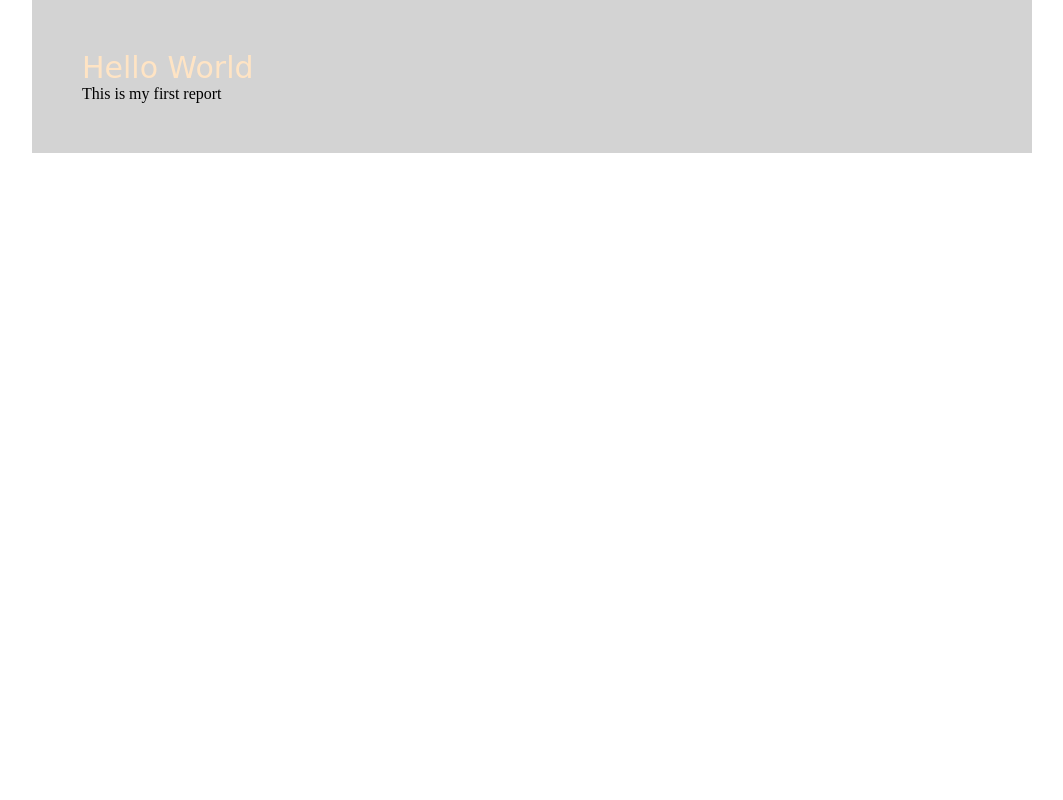
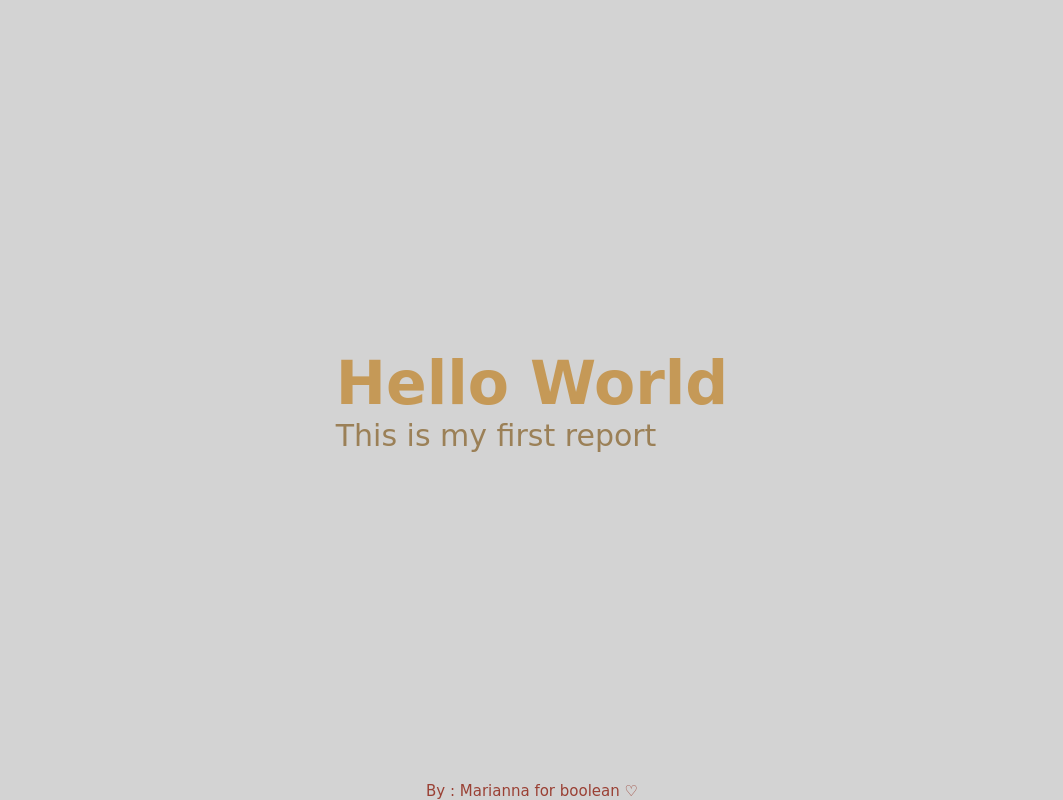
Before and after one commit to Soniamy/htmlcss-hello, a plain HTML site: page index.html in a window 1280 px wide. Shown: the whole page, without its empty margins (108-1171 px from the left). Drawn offline with Linux system fonts and the light colour scheme.

Commit message:
final review

```diff
--- a/index.html
+++ b/index.html
@@ -9,11 +9,12 @@
 <body>
     <div class="container">
       <header>
-         <div class="title">Hello World </div>
+         <div class="title">
+          <h1>Hello World</h1>
+          <p>This is my first report</p>
+        </div>
       </header>
-
-      <p>This is my first report</p>
-
+      <footer>By : Marianna for boolean ♡ </footer>
 
     </div>
 </body>
--- a/main.css
+++ b/main.css
@@ -1,9 +1,6 @@
 .container{
-    width: 1000px;
-    margin: auto;
-    border: 1 px solid black;
-    background-color: lightgrey;
-    padding: 50px;
+    background-color: lightgray;
+    height: 100vh;
     position: relative;
 }
 *{
@@ -11,9 +8,26 @@
     margin: 0;
     padding: 0;
 }
-.title{
+.title {
     font-family: cursive;
-    color: bisque;
     font-size: 30px;
-
+    position: absolute;
+    top: 50%;
+    left: 50%;
+    transform: translate(-50%,-50%);
 }
+h1{
+    color:rgb(197, 153, 87);
+}
+p{
+    color:rgb(155, 128, 87);
+}
+footer{
+    font-family: cursive;
+    font-size: 15px;
+    color: rgb(154, 64, 52);
+    position: absolute;
+    bottom: 0;
+    left: 50%;
+    transform: translate(-50%,0);
+}
```
